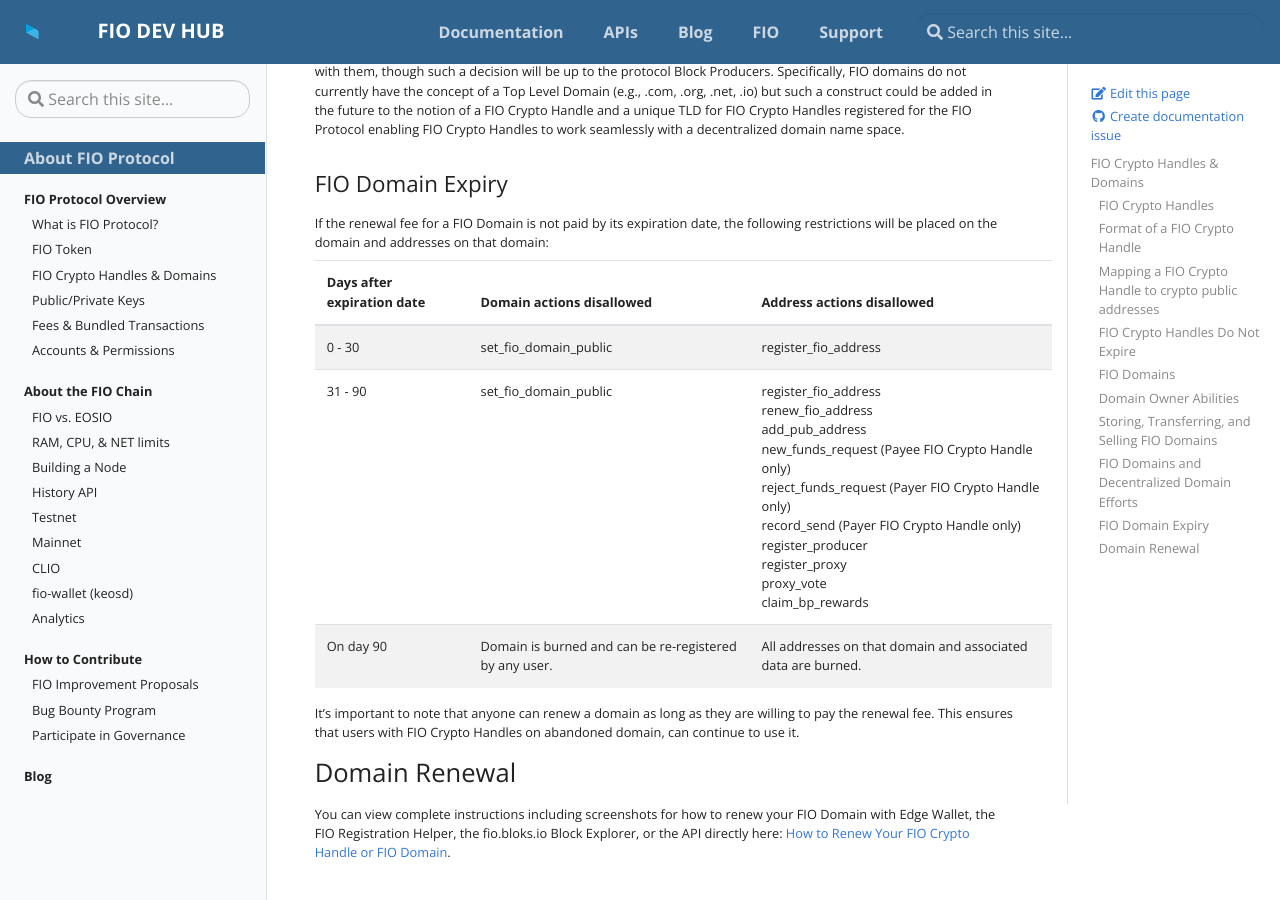
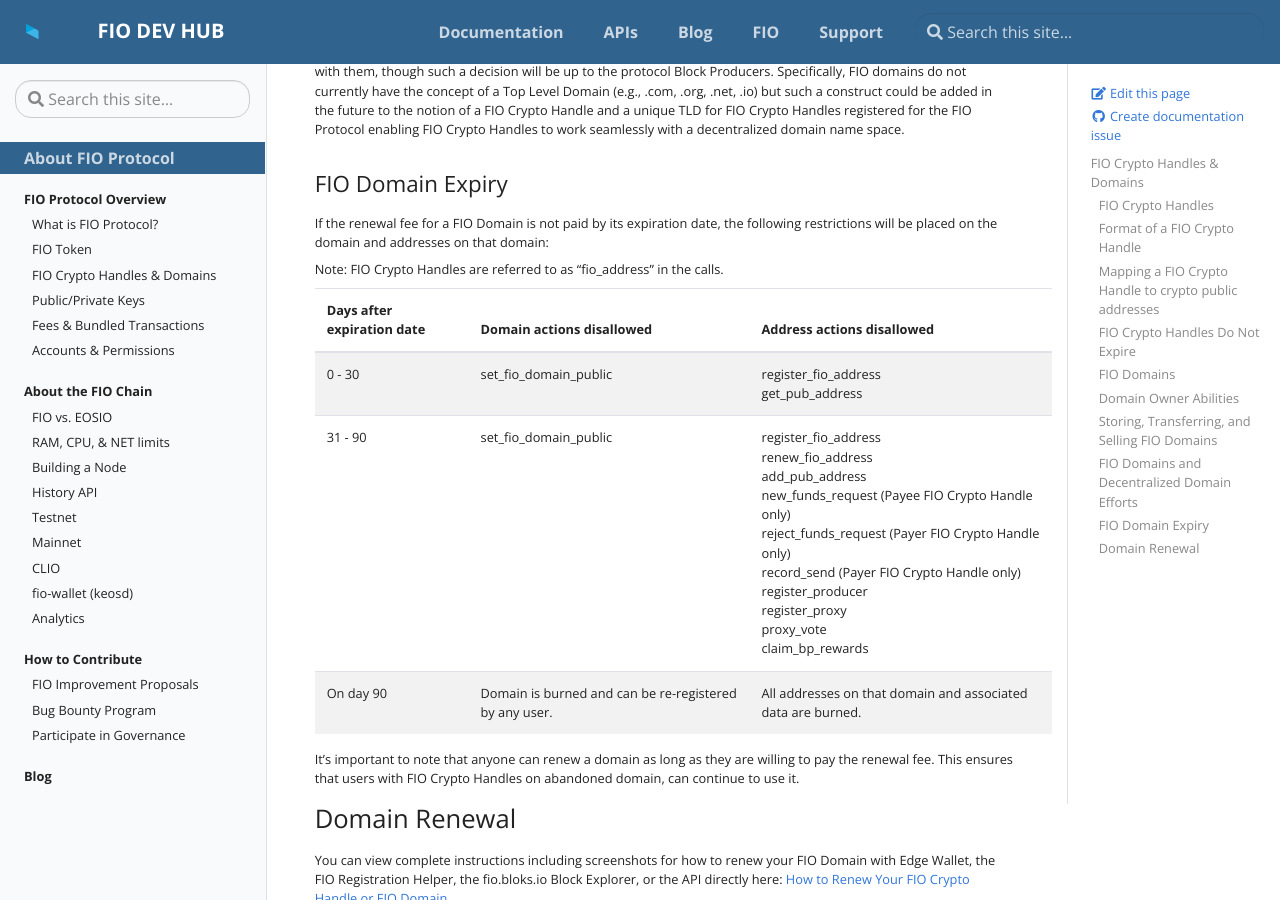
Before and after one commit to fioprotocol/fio-devhub, a Jekyll site: the page built from _docs/fio-protocol/fio-address.md, in a window 1280 px wide and 900 px high, scrolled down 2003 px. Built offline with Jekyll 4.4.1, drawn with Linux system fonts in a browser that asks for light colours.

Commit message:
Add get_pub_address to list of calls

```diff
--- a/_docs/fio-protocol/fio-address.md
+++ b/_docs/fio-protocol/fio-address.md
@@ -79,9 +79,11 @@ A number of projects are underway with the goal of creating a decentralized doma
 
 If the renewal fee for a FIO Domain is not paid by its expiration date, the following restrictions will be placed on the domain and addresses on that domain:
 
+Note: FIO Crypto Handles are referred to as "fio_address" in the calls.
+
 |Days after expiration date |Domain actions disallowed |Address actions disallowed |
-|---|---|---|---
-|0 - 30 | set_fio_domain_public | register_fio_address|
+|---|---|---|
+|0 - 30 | set_fio_domain_public | register_fio_address <br> get_pub_address|
 |31 - 90 |set_fio_domain_public |register_fio_address <br> renew_fio_address <br> add_pub_address <br> new_funds_request (Payee FIO Crypto Handle only) <br> reject_funds_request (Payer FIO Crypto Handle only) <br> record_send (Payer FIO Crypto Handle only) <br> register_producer <br> register_proxy <br> proxy_vote <br> claim_bp_rewards |
 |On day 90 |Domain is burned and can be re-registered by any user. |All addresses on that domain and associated data are burned. |
 
```
